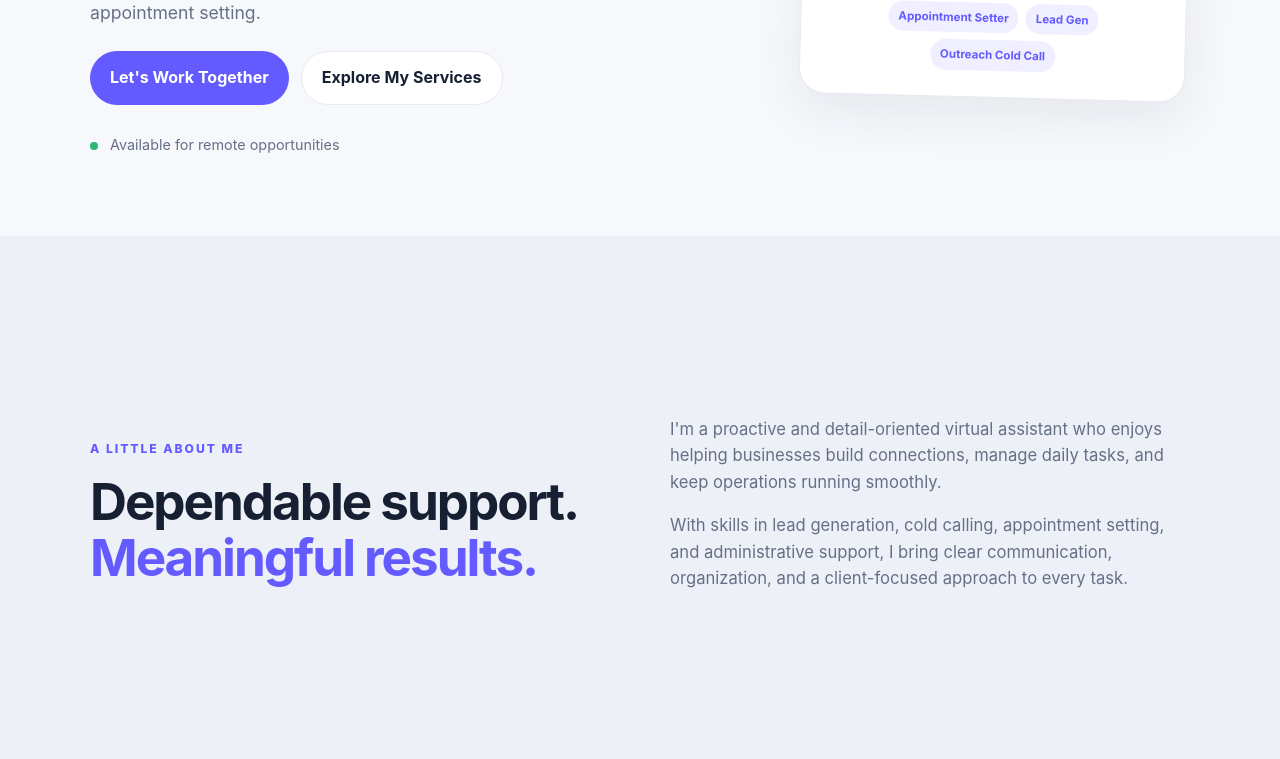
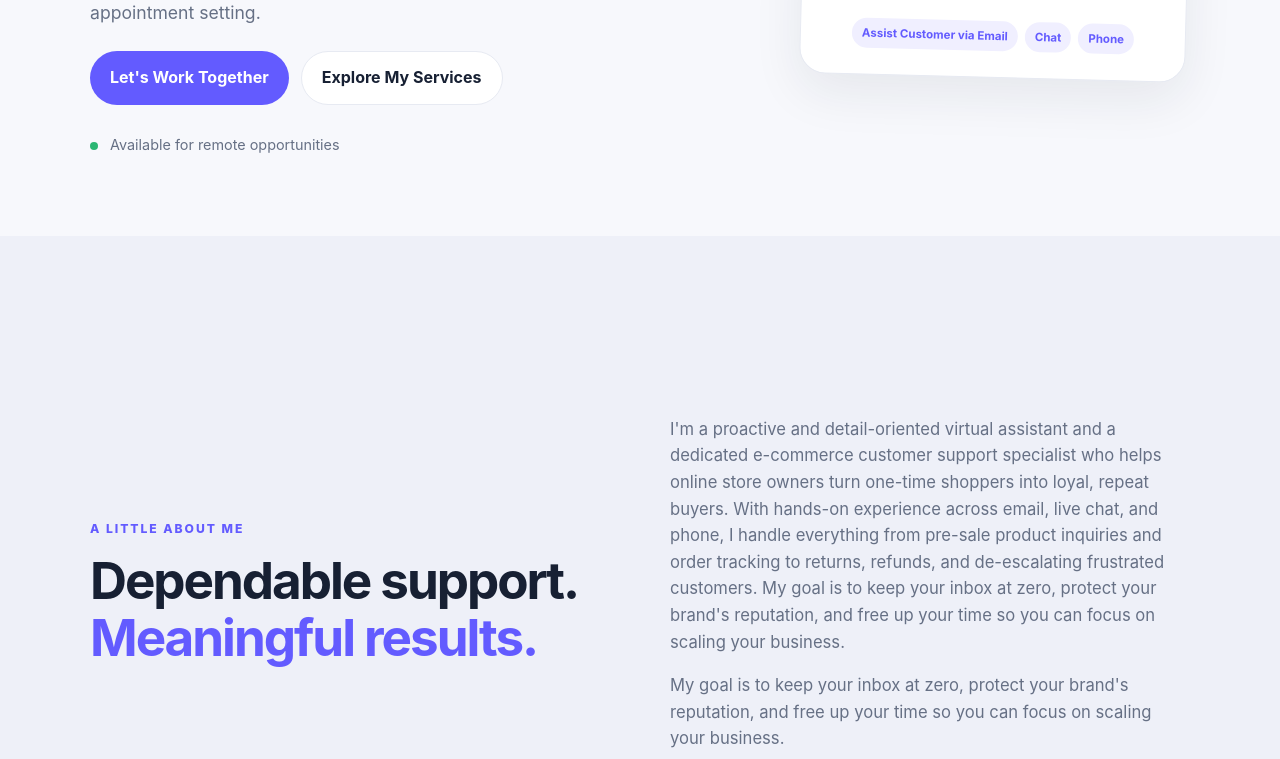
Before and after one commit to grqnx81714/Portfolio, a plain HTML site: page index.html in a window 1280 px wide. Shown: the part 554-1313 px from the top of the page. Drawn offline with Linux system fonts and the light colour scheme.

Commit message:
Revise mini-tags and update about me section
Updated the mini-tags section and enhanced the about me description to reflect a more comprehensive role as a virtual assistant and e-commerce customer support specialist.

```diff
--- a/index.html
+++ b/index.html
@@ -39,7 +39,7 @@
         <div class="profile-placeholder">YN</div>
         <h2>RYAN PALOMA</h2>
         <p>Virtual Assistant &amp; E-Commerce Customer Support</p>
-        <div class="mini-tags"><span>Appointment Setter</span><span>Lead Gen</span><span>Outreach Cold Call</span></div>
+        <div class="mini-tags"><span>Assist Customer via Email</span><span>Chat</span><span>Phone</span></div>
       </div>
     </section>
 
@@ -50,8 +50,8 @@
           <h2>Dependable support.<br><span>Meaningful results.</span></h2>
         </div>
         <div class="about-copy">
-          <p>I'm a proactive and detail-oriented virtual assistant who enjoys helping businesses build connections, manage daily tasks, and keep operations running smoothly.</p>
-          <p>With skills in lead generation, cold calling, appointment setting, and administrative support, I bring clear communication, organization, and a client-focused approach to every task.</p>
+          <p>I'm a proactive and detail-oriented virtual assistant and a dedicated e-commerce customer support specialist who helps online store owners turn one-time shoppers into loyal, repeat buyers. With hands-on experience across email, live chat, and phone, I handle everything from pre-sale product inquiries and order tracking to returns, refunds, and de-escalating frustrated customers. My goal is to keep your inbox at zero, protect your brand's reputation, and free up your time so you can focus on scaling your business.</p>
+          <p>My goal is to keep your inbox at zero, protect your brand's reputation, and free up your time so you can focus on scaling your business.</p>
         </div>
       </div>
     </section>
```
